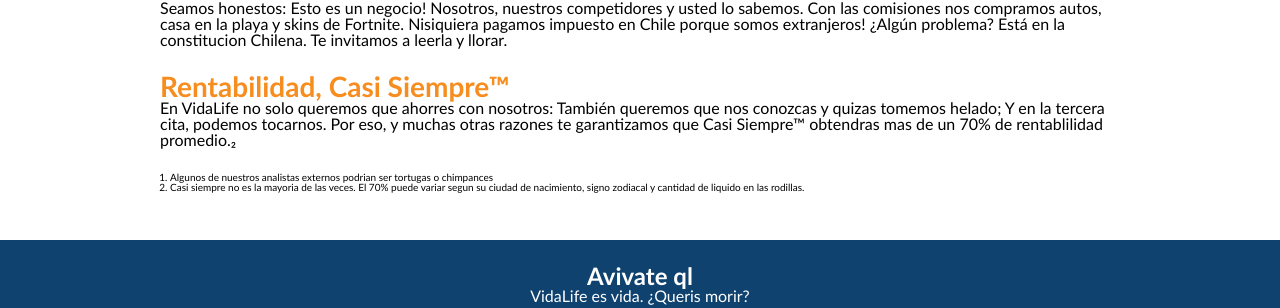
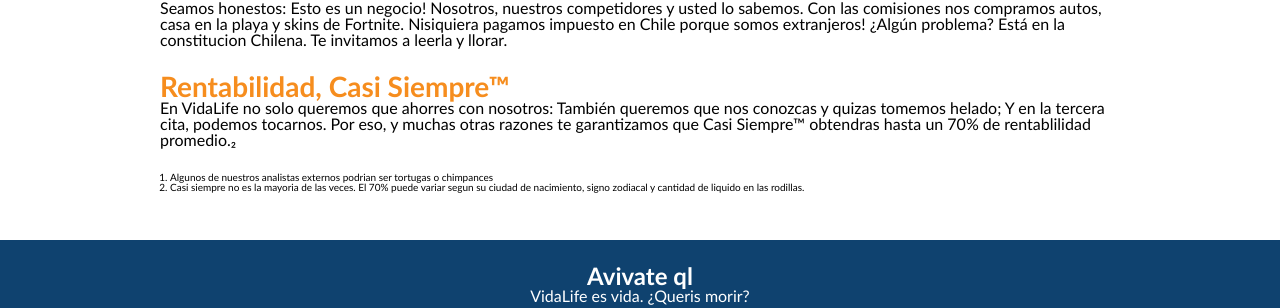
Before and after one commit to tubatuba/vidalife, a Jekyll site: the page built from index.md, in a window 1280 px wide. Shown: the part 986-1294 px from the top of the page. Built offline with Jekyll 4.4.1, drawn with Linux system fonts in a browser that asks for light colours; comment, search, counter and statistics services are not loaded.

Commit message:
redacción

```diff
--- a/index.md
+++ b/index.md
@@ -19,7 +19,7 @@
 
 ## Rentabilidad, Casi Siempre™
 
-En VidaLife no solo queremos que ahorres con nosotros: También queremos que nos conozcas y quizas tomemos helado; Y en la tercera cita, podemos tocarnos. Por eso, y muchas otras razones te garantizamos que Casi Siempre™ obtendras mas de un 70% de rentablilidad promedio.₂
+En VidaLife no solo queremos que ahorres con nosotros: También queremos que nos conozcas y quizas tomemos helado; Y en la tercera cita, podemos tocarnos. Por eso, y muchas otras razones te garantizamos que Casi Siempre™ obtendras hasta un 70% de rentablilidad promedio.₂
 
 1. Algunos de nuestros analistas externos podrian ser tortugas o chimpances
 2. Casi siempre no es la mayoria de las veces. El 70% puede variar segun su ciudad de nacimiento, signo zodiacal y cantidad de liquido en las rodillas.
```
